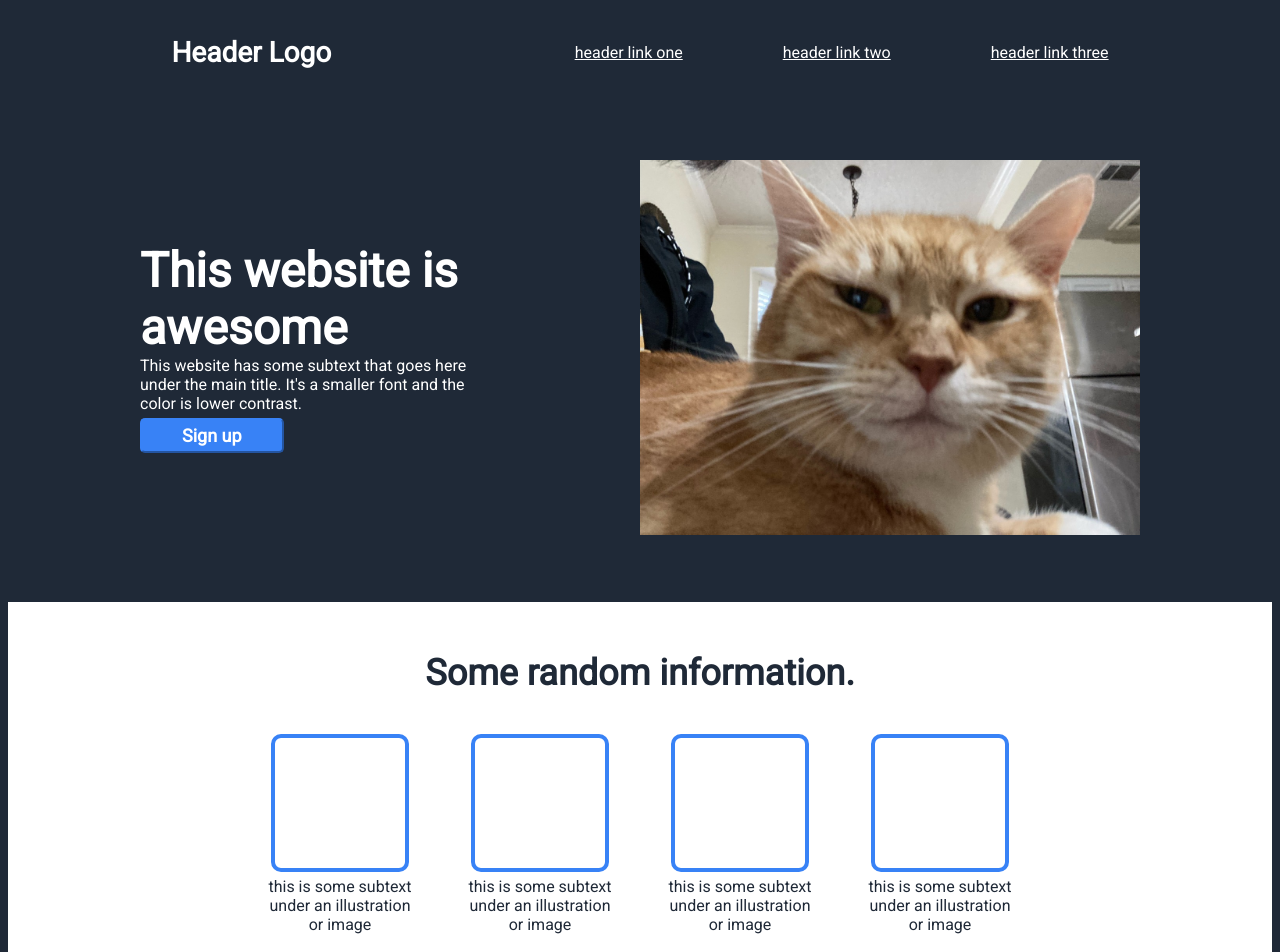
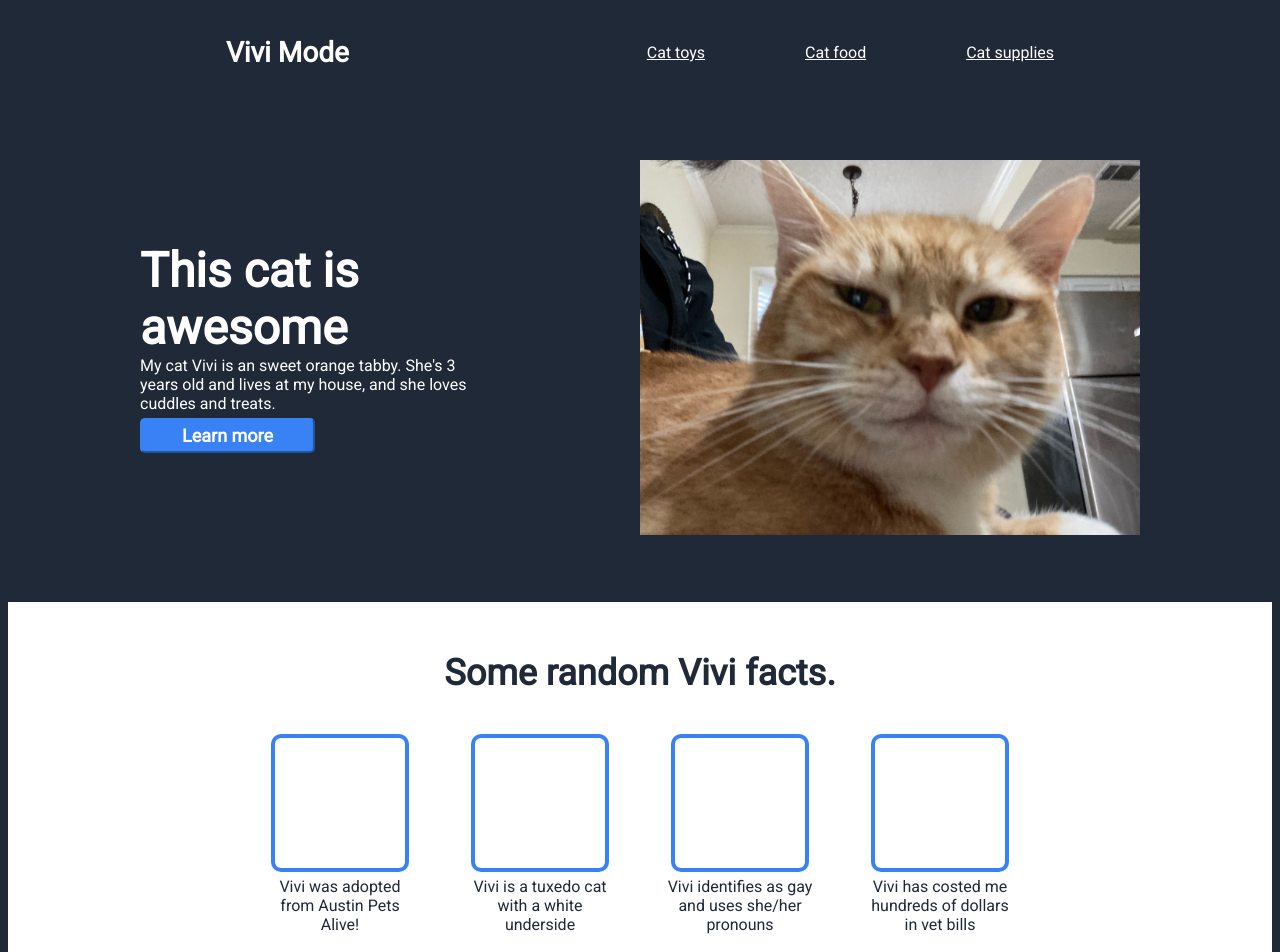
Before and after one commit to jaimeluong/landing-page, a plain HTML site: page index.html in a window 1280 px wide. Shown: the top 952 px of the page. Drawn offline with Linux system fonts and the light colour scheme.

Commit message:
Change dummy text to cat-related facts

```diff
--- a/index.html
+++ b/index.html
@@ -11,41 +11,41 @@
 </head>
 <body>
     <div class="header"> <!-- Header -->
-        <p style="font-weight: bold; font-size: 28px;">Header Logo</p>
+        <p style="font-weight: bold; font-size: 28px;">Vivi Mode</p>
         <div class="links">
-            <a href="">header link one</a>
-            <a href="">header link two</a>
-            <a href="">header link three</a>
+            <a href="">Cat toys</a>
+            <a href="">Cat food</a>
+            <a href="">Cat supplies</a>
         </div>
     </div>
 
     <div class="hero"> <!-- Hero -->
         <div class="hero-text">
-            <div style="font-weight: bold; font-size: 48px;">This website is awesome</div>
-            <div>This website has some subtext that goes here under the main title. It's a smaller font and the color is lower contrast.</div>
-            <button style="padding: 5px 40px 5px 40px; font-size: 18px; font-weight: bold; background-color: #3882F6; border-radius: 5px; margin-top: 5px; border-color: #3882F6;">Sign up</button>
+            <div style="font-weight: bold; font-size: 48px;">This cat is awesome</div>
+            <div>My cat Vivi is an sweet orange tabby. She's 3 years old and lives at my house, and she loves cuddles and treats.</div>
+            <button style="padding: 5px 40px 5px 40px; font-size: 18px; font-weight: bold; background-color: #3882F6; border-radius: 5px; margin-top: 5px; border-color: #3882F6;">Learn more</button>
         </div>
         <img src="vivi.jpg" alt="My beautiful baby girl, Vivi" style="width:500px; height: 375px">
     </div>
 
     <div class="boxes"> <!-- Boxes -->
-        <div style="font-weight: bold; font-size: 36px; text-align: center; padding-top: 50px; background-color: white; color: #1F2937;">Some random information.</div>
+        <div style="font-weight: bold; font-size: 36px; text-align: center; padding-top: 50px; background-color: white; color: #1F2937;">Some random Vivi facts.</div>
         <div class="squares">
             <div class="square">
                 <div class="box"></div>
-                <div class="subtext">this is some subtext under an illustration or image</div>
+                <div class="subtext">Vivi was adopted from Austin Pets Alive!</div>
             </div>
             <div class="square">
                 <div class="box"></div>
-                <div class="subtext">this is some subtext under an illustration or image</div>
+                <div class="subtext">Vivi is a tuxedo cat with a white underside</div>
             </div>
             <div class="square">
                 <div class="box"></div>
-                <div class="subtext">this is some subtext under an illustration or image</div>
+                <div class="subtext">Vivi identifies as gay and uses she/her pronouns</div>
             </div>
             <div class="square">
                 <div class="box"></div>
-                <div class="subtext">this is some subtext under an illustration or image</div>
+                <div class="subtext">Vivi has costed me hundreds of dollars in vet bills</div>
             </div>
         </div>
     </div>
@@ -58,8 +58,8 @@
     <div class="button"> <!-- Sign up button -->
         <div class="rectangle">
             <div class="button-text">
-                <div style="background-color: #3882F6; font-weight: bold; font-size: 22px;;">Call to action! It's time!</div>
-                <div style="background-color: #3882F6;">Sign up for our product by clicking that button right over there!</div>
+                <div style="background-color: #3882F6; font-weight: bold; font-size: 22px;;">Sign up to learn more about this cool cat!</div>
+                <div style="background-color: #3882F6;">Click the button to learn more about Vivi</div>
             </div>
             <button style="padding: 5px 40px 5px 40px; background-color: #3882F6; border: 3px solid white; border-radius: 10px; font-size: 18px; font-weight: bold;">Sign up</button>
         </div>
```
